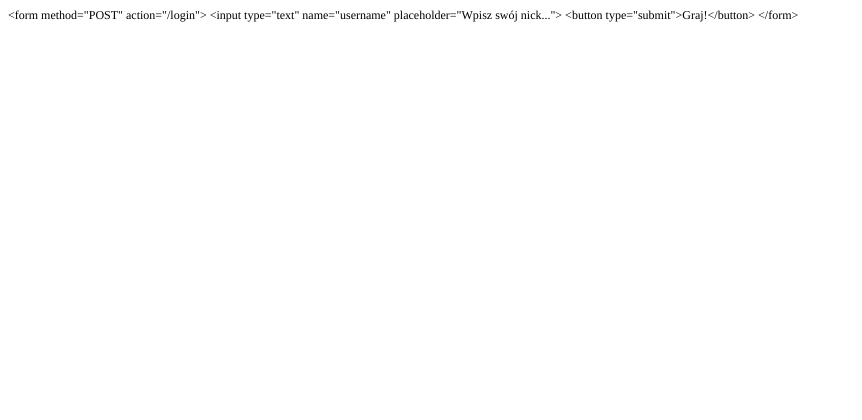
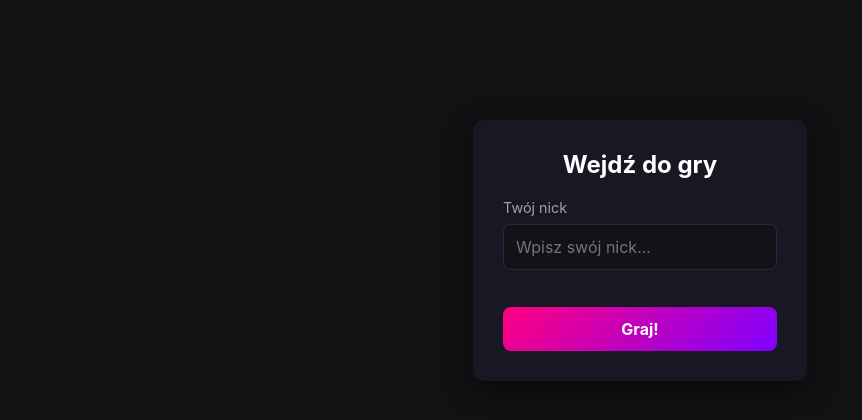
Before and after one commit to dudsoninho/party-app, a Flask app: page /login in a window 1280 px wide. Shown: the top 420 px of the page, without its empty margins (0-862 px from the left). Run offline with Flask 3, Linux system fonts and the light colour scheme.

Commit message:
Naprawa struktury szablonu logowania z base.html

```diff
--- a/templates/login.html
+++ b/templates/login.html
@@ -1,17 +1,13 @@
-<!DOCTYPE html PUBLIC "-//W3C//DTD HTML 4.01//EN" "http://www.w3.org/TR/html4/strict.dtd">
-<html>
-<head>
-  <meta http-equiv="Content-Type" content="text/html; charset=utf-8">
-  <meta http-equiv="Content-Style-Type" content="text/css">
-  <title></title>
-  <meta name="Generator" content="Cocoa HTML Writer">
-  <meta name="CocoaVersion" content="2487.6">
-  <style type="text/css">
-    p.p1 {margin: 0.0px 0.0px 0.0px 0.0px; font: 12.0px Times; -webkit-text-stroke: #000000}
-    span.s1 {font-kerning: none}
-  </style>
-</head>
-<body>
-<p class="p1"><span class="s1">&lt;form method="POST" action="/login"&gt; &lt;input type="text" name="username" placeholder="Wpisz swój nick..."&gt; &lt;button type="submit"&gt;Graj!&lt;/button&gt; &lt;/form&gt;</span></p>
-</body>
-</html>
+{% extends "base.html" %}
+{% block content %}
+<div class="card" style="max-width: 400px; margin: 100px auto; padding: 30px; background: #181824; border-radius: 12px; box-shadow: 0 8px 24px rgba(0,0,0,0.5);">
+    <h2 style="text-align: center; color: #fff; margin-bottom: 20px;">Wejdź do gry</h2>
+    <form method="POST" action="{{ url_for('main.login') }}">
+        <div style="margin-bottom: 20px;">
+            <label for="username" style="display: block; margin-bottom: 8px; font-size: 0.9rem; color: #a0a0b0;">Twój nick</label>
+            <input type="text" id="username" name="username" required placeholder="Wpisz swój nick..." style="width: 100%; padding: 12px; border-radius: 8px; border: 1px solid #2a2a3a; background: #121218; color: #fff; box-sizing: border-box;">
+        </div>
+        <button type="submit" class="btn" style="width: 100%; padding: 12px; border: none; border-radius: 8px; background: linear-gradient(135deg, #ff007f 0%, #7f00ff 100%); color: #fff; font-weight: bold; cursor: pointer; font-size: 1rem;">Graj!</button>
+    </form>
+</div>
+{% endblock %}
```
Also changed, not shown: templates/base.html (line endings or trailing spaces).
